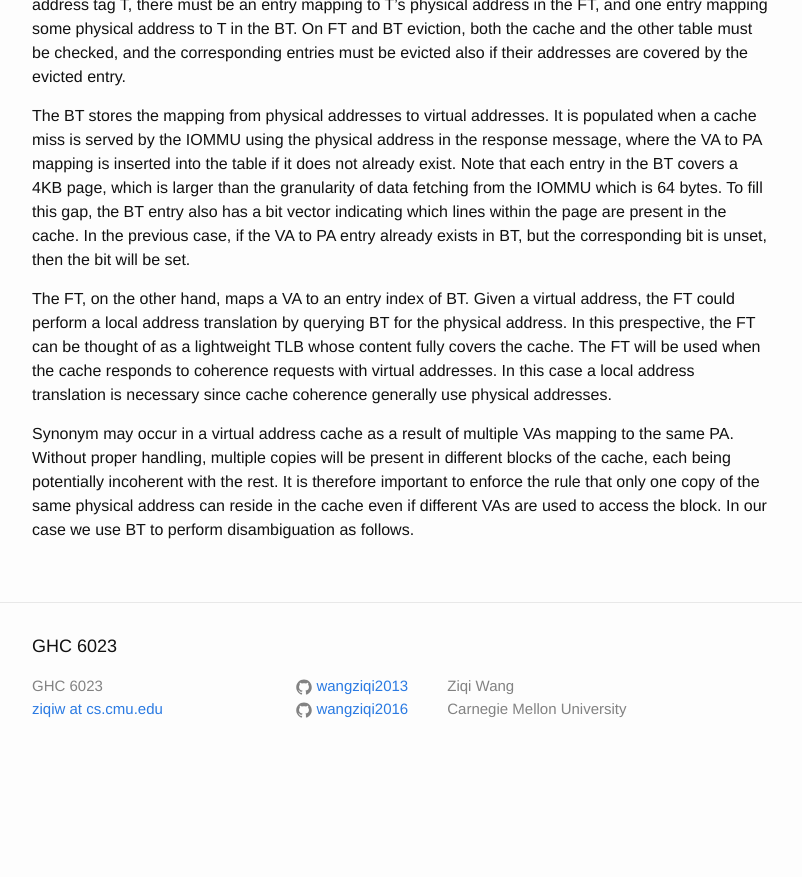
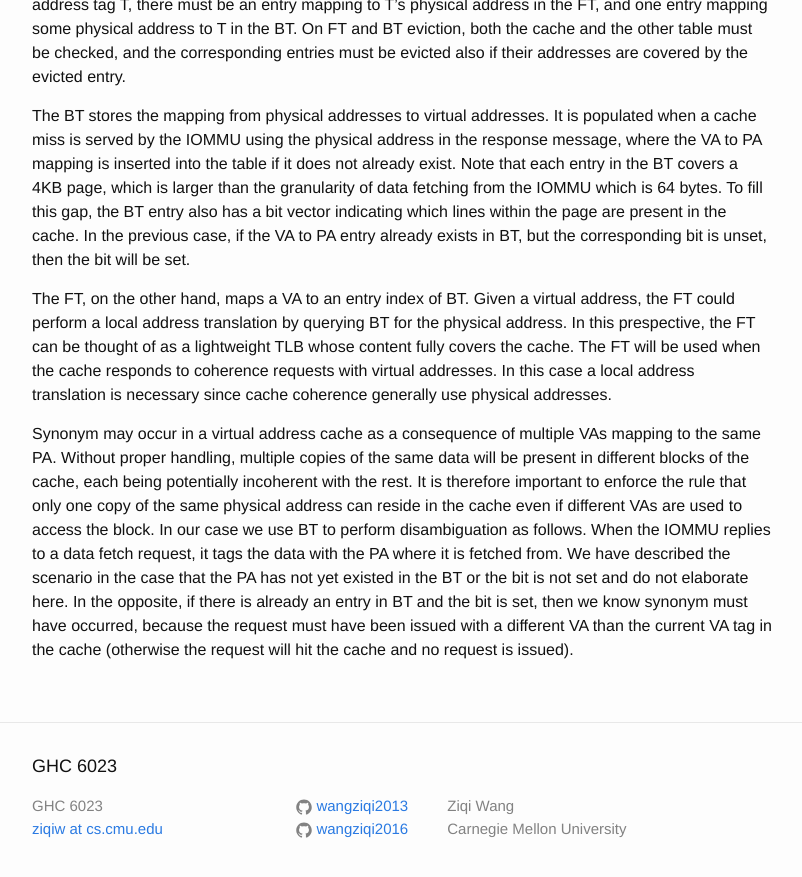
Before and after one commit to wangziqi2013/wangziqi2013.github.io, a Jekyll site: the page built from _posts/2018-12-30-filtering-translation-bandwidth-with-virtual-caching.markdown, in a window 1280 px wide and 900 px high, scrolled down 1576 px. Shown: the top 877 px of the window, without its empty margins (238-1040 px from the left). Built offline with Jekyll 4.4.1, drawn with Linux system fonts in a browser that asks for light colours; before the commit the page ends 2356 px from its top, so only the background shows below that.

Commit message:
Working on synonym

```diff
--- a/_posts/2018-12-30-filtering-translation-bandwidth-with-virtual-caching.markdown
+++ b/_posts/2018-12-30-filtering-translation-bandwidth-with-virtual-caching.markdown
@@ -69,7 +69,12 @@ as a lightweight TLB whose content fully covers the cache. The FT will be used w
 requests with virtual addresses. In this case a local address translation is necessary since cache coherence
 generally use physical addresses.
 
-Synonym may occur in a virtual address cache as a result of multiple VAs mapping to the same PA. Without proper handling,
-multiple copies will be present in different blocks of the cache, each being potentially incoherent with the rest. It
-is therefore important to enforce the rule that only one copy of the same physical address can reside in the cache
-even if different VAs are used to access the block. In our case we use BT to perform disambiguation as follows.
+Synonym may occur in a virtual address cache as a consequence of multiple VAs mapping to the same PA. Without proper
+handling, multiple copies of the same data will be present in different blocks of the cache, each being potentially
+incoherent with the rest. It is therefore important to enforce the rule that only one copy of the same physical address
+can reside in the cache even if different VAs are used to access the block. In our case we use BT to perform disambiguation
+as follows. When the IOMMU replies to a data fetch request, it tags the data with the PA where it is fetched from.
+We have described the scenario in the case that the PA has not yet existed in the BT or the bit is not set and do not
+elaborate here. In the opposite, if there is already an entry in BT and the bit is set, then we know synonym must have
+occurred, because the request must have been issued with a different VA than the current VA tag in the cache (otherwise
+the request will hit the cache and no request is issued).
```
